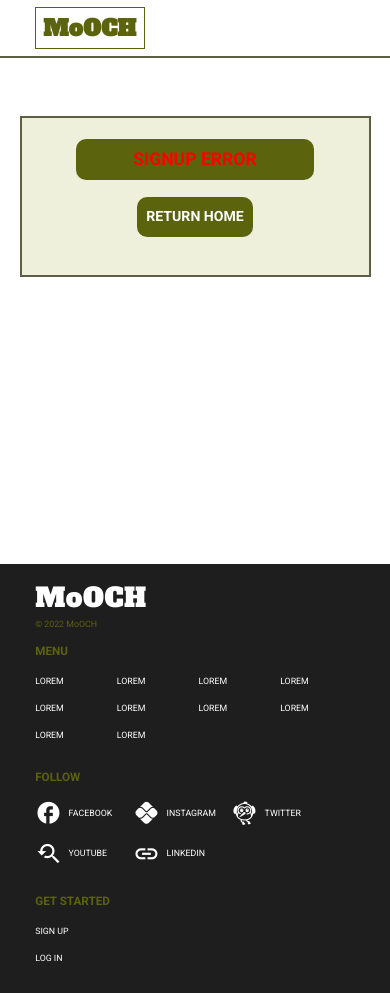
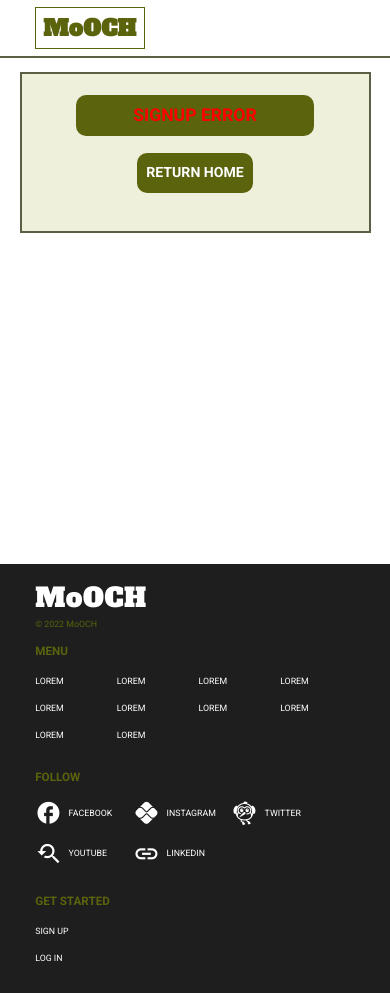
Before and after one commit to rwalsh221/mooch_fe_dev, a React (Create React App) app in the folder mooch_fe_dev/: page /register-confirm in a window 390 px wide. Built offline with nearby package versions, Linux system fonts and the light colour scheme; no server answers; a web font is replaced by a local one.

Commit message:
fix max content width margin. add small error component for sign in sign up error

```diff
--- a/mooch_fe_dev/src/components/ErrorComponent/ErrorComponet.js
+++ b/mooch_fe_dev/src/components/ErrorComponents/ErrorComponent/ErrorComponent.js
@@ -2,8 +2,8 @@ import React from 'react';
 import classes from './ErrorComponent.module.css';
 
 import { useNavigate } from 'react-router-dom';
-import Card from '../Layout/Card/Card';
-import ButtonGreen from '../Button/ButtonGreen/ButtonGreen';
+import Card from '../../Layout/Card/Card';
+import ButtonGreen from '../../Button/ButtonGreen/ButtonGreen';
 
 const ErrorComponent = ({ errorMessageProps }) => {
   const navigate = useNavigate();
--- /dev/null
+++ b/mooch_fe_dev/src/components/ErrorComponents/ErrorComponentSml/ErrorComponentSml.js
@@ -0,0 +1,11 @@
+import React from 'react';
+import classes from './ErrorComponentSml.module.css';
+
+const ErrorComponentSml = ({ errorMessageProps }) => {
+  return (
+    <div className={classes.error_component}>
+      <p>{errorMessageProps}</p>
+    </div>
+  );
+};
+export default ErrorComponentSml;
--- /dev/null
+++ b/mooch_fe_dev/src/components/ErrorComponents/ErrorComponentSml/ErrorComponentSml.module.css
@@ -0,0 +1,17 @@
+.error_component {
+  background-color: var(--primary-color-green);
+  font-size: 2rem;
+  padding: var(--padding-100);
+  margin: 0 auto;
+  color: red;
+  font-weight: 700;
+  text-transform: uppercase;
+  border-radius: 1rem;
+
+  width: max-content;
+  text-align: center;
+  /* flex: 0 1 80%; */
+}
+
+.error_component p {
+}
--- a/mooch_fe_dev/src/index.css
+++ b/mooch_fe_dev/src/index.css
@@ -132,7 +132,7 @@ body {
   width: 100%;
   max-width: 2048px;
   margin: 0 auto;
-  padding-left: calc(var(--padding-100) * 20);
+  padding: 0 calc(var(--padding-100) * 20);
 }
 
 [data-card-style='title'] {
@@ -148,19 +148,19 @@ body {
 
 @media screen and (max-width: 1650px) {
   [data-wrapper='max-content-width'] {
-    padding-left: calc(var(--padding-100) * 10);
+    padding: 0 calc(var(--padding-100) * 10);
   }
 }
 
 @media screen and (max-width: 1180px) {
   [data-wrapper='max-content-width'] {
-    padding-left: calc(var(--padding-100) * 6);
+    padding: 0 calc(var(--padding-100) * 6);
   }
 }
 
 @media screen and (max-width: 820px) {
   [data-wrapper='max-content-width'] {
-    padding-left: unset;
+    padding: unset;
   }
 }
 
--- a/mooch_fe_dev/src/layout/Register/Register.module.css
+++ b/mooch_fe_dev/src/layout/Register/Register.module.css
@@ -111,6 +111,12 @@
   margin: var(--margin-200) 0;
 }
 
+@media screen and (max-width: 1400px) {
+  .register_form__container {
+    width: 70%;
+  }
+}
+
 @media screen and (max-width: 1080px) {
   .register_form__container {
     width: 90%;
--- a/mooch_fe_dev/src/layout/Register/SignIn/SignIn.js
+++ b/mooch_fe_dev/src/layout/Register/SignIn/SignIn.js
@@ -5,7 +5,8 @@ import { useNavigate, Link } from 'react-router-dom';
 import { useAuth } from '../../../contexts/AuthContext';
 import Input from '../../../components/Form/Input/Input';
 import ButtonGreen from '../../../components/Button/ButtonGreen/ButtonGreen';
-import ErrorComponent from '../../../components/ErrorComponent/ErrorComponet';
+import ErrorComponent from '../../../components/ErrorComponents/ErrorComponent/ErrorComponent';
+import ErrorComponentSml from '../../../components/ErrorComponents/ErrorComponentSml/ErrorComponentSml';
 
 const SignIn = ({ formContentHandlerProps }) => {
   const signInEmailRef = useRef();
@@ -55,16 +56,6 @@ const SignIn = ({ formContentHandlerProps }) => {
           inputPlaceholderProps={'email'}
           inputRefProps={signInEmailRef}
         />
-        {/* <input
-          type="email"
-          id="register-email"
-          aria-label="register email"
-          name="register-email"
-          placeholder="Email"
-          required
-          ref={emailRef}
-          // autoComplete="new-password"
-        /> */}
         <br />
         <Input
           inputTypeProps={'password'}
@@ -74,20 +65,9 @@ const SignIn = ({ formContentHandlerProps }) => {
           inputPlaceholderProps={'password'}
           inputRefProps={signInPasswordRef}
         />
-        {/* <input
-          type="password"
-          id="register-password"
-          aria-label="password"
-          name="register-password"
-          placeholder="Password"
-          autoComplete="new-password"
-          required
-          ref={passwordRef}
-        /> */}
-        <br />
         <div className={classes.form_btn_container}>
           <ButtonGreen contentProps={'login'} disabledProps={loading} />
-          {error && <ErrorComponent errorMessageProps={error} />}
+          {error && <ErrorComponentSml errorMessageProps={error} />}
         </div>
       </form>
       <p>
--- a/mooch_fe_dev/src/layout/Register/SignUp/SignUp.js
+++ b/mooch_fe_dev/src/layout/Register/SignUp/SignUp.js
@@ -5,7 +5,7 @@ import { useAuth } from '../../../contexts/AuthContext';
 import { useNavigate } from 'react-router-dom';
 import Input from '../../../components/Form/Input/Input';
 import ButtonGreen from '../../../components/Button/ButtonGreen/ButtonGreen';
-import ErrorComponent from '../../../components/ErrorComponent/ErrorComponet';
+import ErrorComponent from '../../../components/ErrorComponents/ErrorComponent/ErrorComponent';
 
 const SignUp = ({ formContentHandlerProps, needHelpHandlerProps }) => {
   // TODO: replace localstorage with session storage
--- a/mooch_fe_dev/src/layout/Register/SignUpHelp/SignUpHelp.module.css
+++ b/mooch_fe_dev/src/layout/Register/SignUpHelp/SignUpHelp.module.css
@@ -9,6 +9,7 @@
 
   transform: translate(-50%, -50%);
   padding: var(--margin-400);
+  z-index: 10;
 }
 
 .help div {
--- a/mooch_fe_dev/src/layout/RegisterConfirm/RegisterConfirm.js
+++ b/mooch_fe_dev/src/layout/RegisterConfirm/RegisterConfirm.js
@@ -5,7 +5,7 @@ import classes from './RegisterConfirm.module.css';
 import { useNavigate } from 'react-router-dom';
 
 import Card from '../../components/Layout/Card/Card';
-import ErrorComponent from '../../components/ErrorComponent/ErrorComponet';
+import ErrorComponent from '../../components/ErrorComponents/ErrorComponent/ErrorComponent';
 import Footer from '../../components/Footer/Footer';
 
 import { useAuth } from '../../contexts/AuthContext';
--- a/mooch_fe_dev/src/layout/RegisterConfirm/RegisterConfirm.module.css
+++ b/mooch_fe_dev/src/layout/RegisterConfirm/RegisterConfirm.module.css
@@ -2,7 +2,7 @@
   min-height: 60vh;
   /* CHILD WONT INHERIT HIGHT FROM MIN_HEIGHT SET HIEGHT 1PX WORK AROUND */
   /* height: 1px; */
-  padding: 5rem 0;
+  /* padding: 5rem 0; */
 }
 
 .register_confirm_container {
@@ -10,7 +10,7 @@
   display: flex;
   align-items: center;
   justify-content: center;
-  width: 80%;
+
   /* margin: 0 auto; */
 }
 
```
Also changed, not shown: mooch_fe_dev/src/components/ErrorComponents/ErrorComponent/ErrorComponent.module.css (renamed from mooch_fe_dev/src/components/ErrorComponent/ErrorComponent.module.css).
